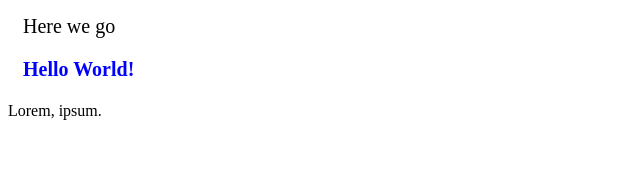
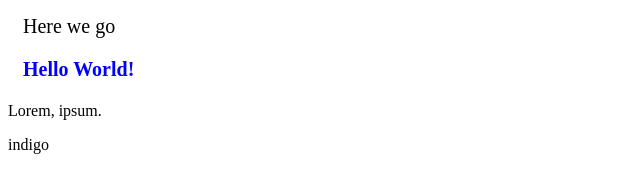
Before and after one commit to Rafag123/How-to-use-git, a plain HTML site: page index.html in a window 1280 px wide. Shown: the full height of the page, 0-640 px from the left. Drawn offline with Linux system fonts and the light colour scheme.

Commit message:
added indigo to html
just paragraph indigo

```diff
--- a/index.html
+++ b/index.html
@@ -11,6 +11,7 @@
     <div>Here we go</div>
     <h1>Hello World!</h1>
     <p>Lorem, ipsum.</p>
+    <p>indigo</p>
     <script src="script.js"></script>
   </body>
 </html>
```
